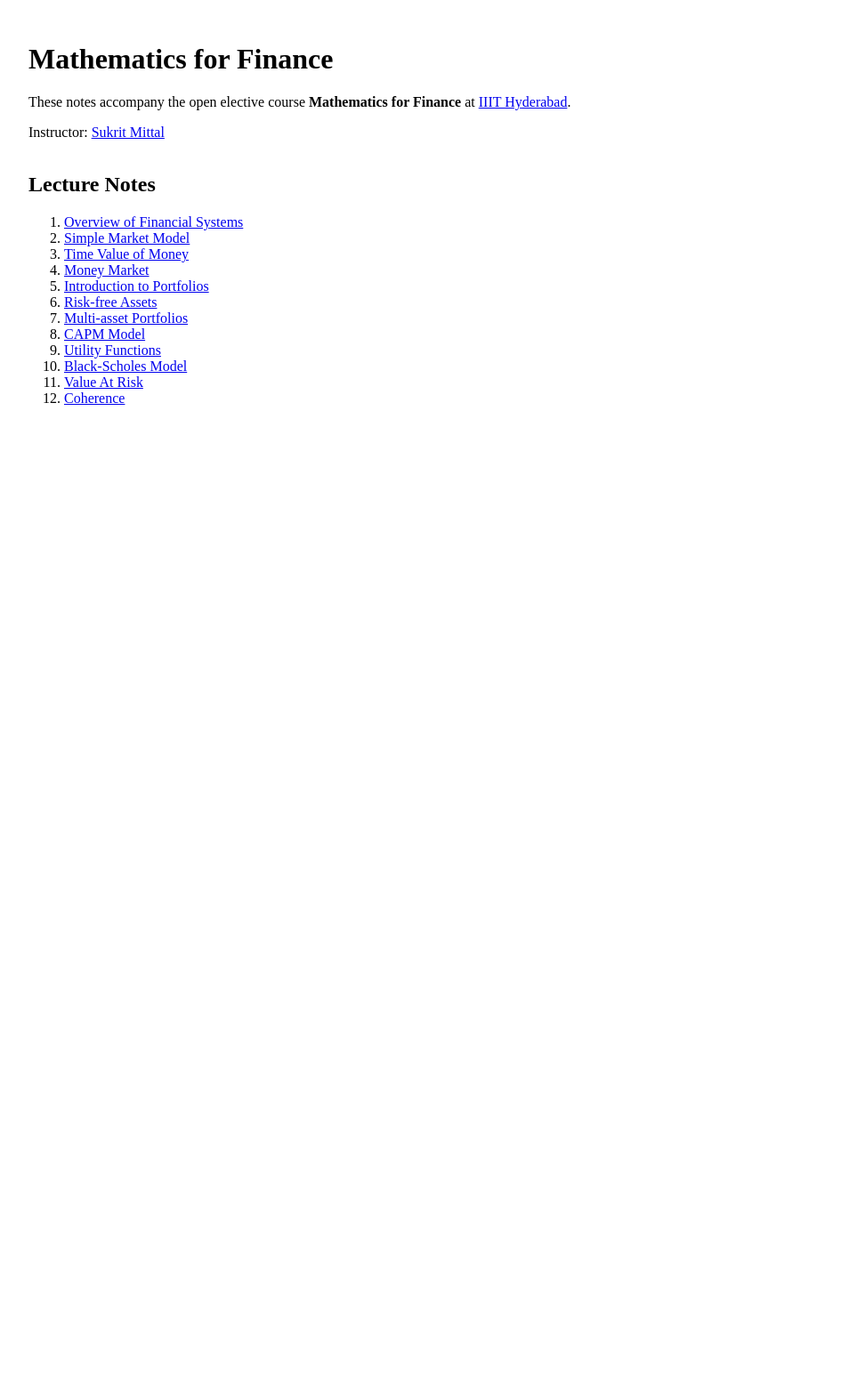
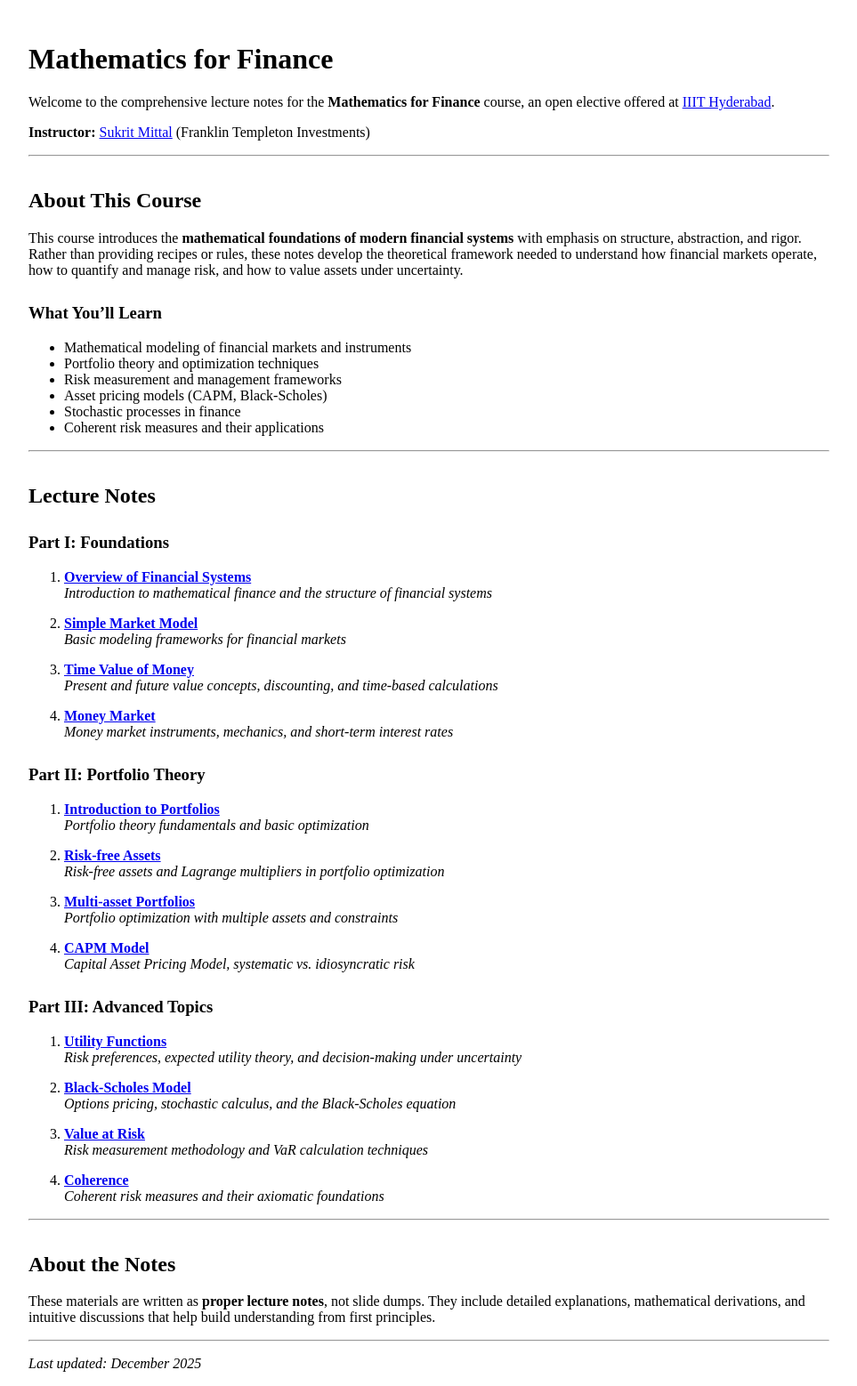
Before and after one commit to mittalsukrit/Mathematics-for-Finance, a Jekyll site: the page built from index.md, in a window 1280 px wide. Shown: the whole page at 89% size, without its empty margins (158-1121 px from the left). Built offline with Jekyll 4.4.1, drawn with Linux system fonts in a browser that asks for light colours; before the commit the page ends 900 px from its top, so only the background shows below that.

Commit message:
updating lectures 2 and 3

```diff
--- a/index.md
+++ b/index.md
@@ -3,30 +3,75 @@ layout: default
 title: Mathematics for Finance
 ---
 
-
 # Mathematics for Finance
 
+Welcome to the comprehensive lecture notes for the **Mathematics for Finance** course, an open elective offered at [IIIT Hyderabad](https://www.iiit.ac.in/).
 
-These notes accompany the open elective course **Mathematics for Finance** at [IIIT Hyderabad](https://www.iiit.ac.in/).
+**Instructor:** [Sukrit Mittal](https://mittalsukrit.github.io/) (Franklin Templeton Investments)
 
-Instructor: [Sukrit Mittal](https://mittalsukrit.github.io/)
+---
 
+## About This Course
+
+This course introduces the **mathematical foundations of modern financial systems** with emphasis on structure, abstraction, and rigor. Rather than providing recipes or rules, these notes develop the theoretical framework needed to understand how financial markets operate, how to quantify and manage risk, and how to value assets under uncertainty.
+
+### What You'll Learn
+- Mathematical modeling of financial markets and instruments
+- Portfolio theory and optimization techniques
+- Risk measurement and management frameworks
+- Asset pricing models (CAPM, Black-Scholes)
+- Stochastic processes in finance
+- Coherent risk measures and their applications
+
+---
 
 ## Lecture Notes
 
-<!-- *Coming soon...* -->
-1. [Overview of Financial Systems](lectures/01-financial-systems.md)
-2. [Simple Market Model](lectures/02-simple-market-model.md)
-3. [Time Value of Money](lectures/03-time-value-of-money.md)
-4. [Money Market](lectures/04-money-market.md)
-5. [Introduction to Portfolios](lectures/05-introduction-to-portfolios.md)
-6. [Risk-free Assets](lectures/06-risk-free-and-lagrange.md)
-7. [Multi-asset Portfolios](lectures/07-multi-asset-portfolios.md)
-8. [CAPM Model](lectures/08-capm.md)
-9. [Utility Functions](lectures/09-utility-functions.md)
-10. [Black-Scholes Model](lectures/10-Black-Scholes.md)
-11. [Value At Risk](lectures/11-VaR.md)
-12. [Coherence](lectures/12-coherence.md)
+### Part I: Foundations
+1. **[Overview of Financial Systems](lectures/01-financial-systems.html)**
+   *Introduction to mathematical finance and the structure of financial systems*
 
+2. **[Simple Market Model](lectures/02-simple-market-model.html)**
+   *Basic modeling frameworks for financial markets*
 
-<!-- ## Announcements -->
+3. **[Time Value of Money](lectures/03-time-value-of-money.html)**
+   *Present and future value concepts, discounting, and time-based calculations*
+
+4. **[Money Market](lectures/04-money-market.html)**
+   *Money market instruments, mechanics, and short-term interest rates*
+
+### Part II: Portfolio Theory
+5. **[Introduction to Portfolios](lectures/05-introduction-to-portfolios.html)**
+   *Portfolio theory fundamentals and basic optimization*
+
+6. **[Risk-free Assets](lectures/06-risk-free-and-lagrange.html)**
+   *Risk-free assets and Lagrange multipliers in portfolio optimization*
+
+7. **[Multi-asset Portfolios](lectures/07-multi-asset-portfolios.html)**
+   *Portfolio optimization with multiple assets and constraints*
+
+8. **[CAPM Model](lectures/08-capm.html)**
+   *Capital Asset Pricing Model, systematic vs. idiosyncratic risk*
+
+### Part III: Advanced Topics
+9. **[Utility Functions](lectures/09-utility-functions.html)**
+   *Risk preferences, expected utility theory, and decision-making under uncertainty*
+
+10. **[Black-Scholes Model](lectures/10-Black-Scholes.html)**
+    *Options pricing, stochastic calculus, and the Black-Scholes equation*
+
+11. **[Value at Risk](lectures/11-VaR.html)**
+    *Risk measurement methodology and VaR calculation techniques*
+
+12. **[Coherence](lectures/12-coherence.html)**
+    *Coherent risk measures and their axiomatic foundations*
+
+---
+
+## About the Notes
+
+These materials are written as **proper lecture notes**, not slide dumps. They include detailed explanations, mathematical derivations, and intuitive discussions that help build understanding from first principles.
+
+---
+
+*Last updated: December 2025*
```
Also changed, not shown: lectures/02-simple-market-model.md (+52 -50 lines), lectures/03-time-value-of-money.md (+19 -17 lines), README.md.
